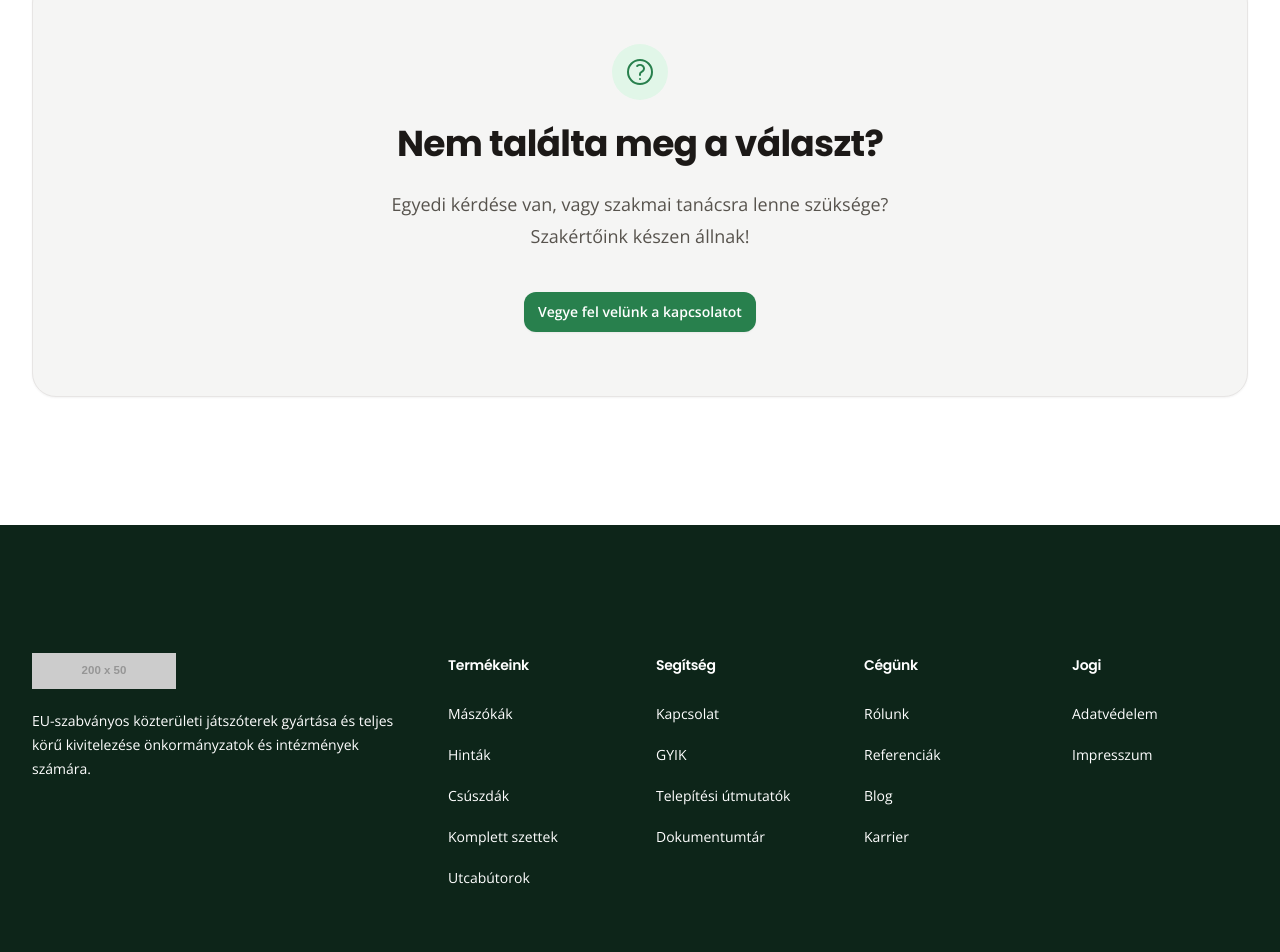
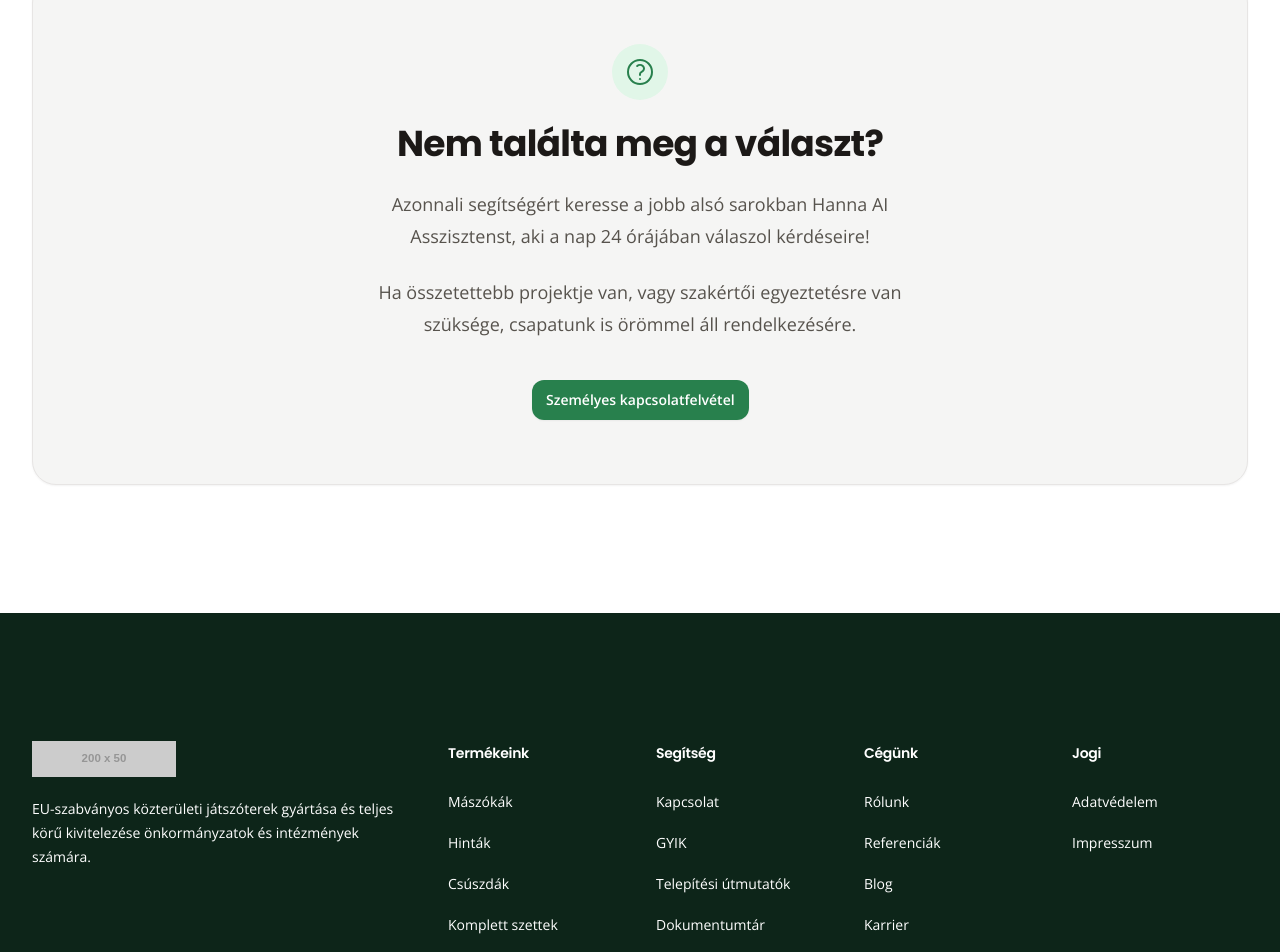
Before and after one commit to jozsef-kiss/terra-forte-project, a Next.js app: page /1/gyik in a window 1280 px wide. Shown: the part 1337-2289 px from the top of the page. Built offline with nearby package versions, Linux system fonts and the light colour scheme; no server answers.

Commit message:
FAQ v1.0

```diff
--- a/src/app/[locale]/gyik/page.tsx
+++ b/src/app/[locale]/gyik/page.tsx
@@ -113,6 +113,9 @@ export default async function FaqPage({
               <p className="mx-auto mt-6 max-w-xl text-lg leading-8 text-gray-600">
                 {t.CTA.subtitle}
               </p>
+              <p className="mx-auto mt-6 max-w-xl text-lg leading-8 text-gray-600">
+                {t.CTA.subtitle2}
+              </p>
               <div className="mt-10 flex items-center justify-center gap-x-6">
                 <Link
                   href={`/${lang}/kapcsolat`}
--- a/src/dictionaries/de.json
+++ b/src/dictionaries/de.json
@@ -626,9 +626,10 @@
       ]
     },
     "CTA": {
-      "title": "Nicht fündig geworden?",
-      "subtitle": "Haben Sie eine spezielle Frage oder benötigen Sie fachkundige Beratung? Unsere Experten helfen Ihnen gerne!",
-      "btn": "Kontakt aufnehmen"
+      "title": "Haben Sie die Antwort nicht gefunden?",
+      "subtitle": "Für sofortige Hilfe nutzen Sie unseren Hanna AI-Assistenten unten rechts, der Ihre Fragen rund um die Uhr beantwortet!",
+      "subtitle2": "Wenn Sie ein komplexeres Projekt haben oder eine Expertenberatung benötigen, steht Ihnen unser Team ebenfalls gerne zur Verfügung.",
+      "btn": "Persönliche Kontaktaufnahme"
     }
   },
   "LegalPages": {
--- a/src/dictionaries/en.json
+++ b/src/dictionaries/en.json
@@ -623,8 +623,9 @@
     },
     "CTA": {
       "title": "Didn't find the answer?",
-      "subtitle": "Do you have a specific question or need professional advice? Our experts are ready to help!",
-      "btn": "Contact Us"
+      "subtitle": "For immediate assistance, look for Hanna AI Assistant in the bottom right corner, answering your questions 24/7!",
+      "subtitle2": "If you have a more complex project or require expert consultation, our team is also happy to be at your disposal.",
+      "btn": "Personal Contact"
     }
   },
   "LegalPages": {
--- a/src/dictionaries/hu.json
+++ b/src/dictionaries/hu.json
@@ -615,8 +615,9 @@
     },
     "CTA": {
       "title": "Nem találta meg a választ?",
-      "subtitle": "Egyedi kérdése van, vagy szakmai tanácsra lenne szüksége? Szakértőink készen állnak!",
-      "btn": "Vegye fel velünk a kapcsolatot"
+      "subtitle": "Azonnali segítségért keresse a jobb alsó sarokban Hanna AI Asszisztenst, aki a nap 24 órájában válaszol kérdéseire!",
+      "subtitle2": "Ha összetettebb projektje van, vagy szakértői egyeztetésre van szüksége, csapatunk is örömmel áll rendelkezésére.",
+      "btn": "Személyes kapcsolatfelvétel"
     }
   },
   "LegalPages": {
```
